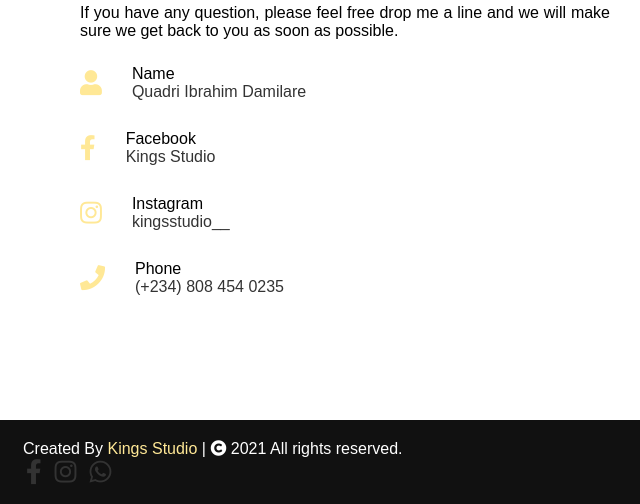
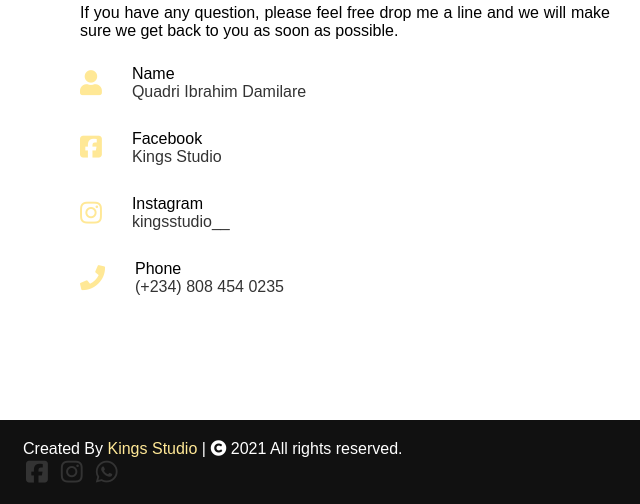
Before and after one commit to Kingsstudio/kingsstudio.github.io, a plain HTML site: page index.html in a window 1280 px wide. Shown: the part 4905-5409 px from the top of the page, 0-640 px from the left. Drawn offline with nearby package versions, Linux system fonts and the light colour scheme.

Commit message:
Update index.html

```diff
--- a/index.html
+++ b/index.html
@@ -214,7 +214,7 @@
                                 </div>
                             </div>
                             <div class="row">
-                                <i class=" fab fa-facebook-f"></i>
+				<i class="fa fa-facebook-square" aria-hidden="true"></i>
                                 <div class="info">
                                     <div class="head">Facebook</div>
                                     <div class="sub-title">Kings Studio</div>
@@ -268,7 +268,7 @@
         <footer>
             <span>Created By <a href="https://mail.google.com/mail/mu/mp/371/#co" target="_blank">Kings Studio</a> | <span class="fas fa-copyright"></span> 2021 All rights reserved.</span>
             <div class="footer-icons">
-                <a href="https://www.facebook.com/share/16FiBhpvdC/" target="_blank"><i class=" fab fa-facebook-f"></i></a>
+                <a href="https://www.facebook.com/share/16FiBhpvdC/" target="_blank"><i class="fa fa-facebook-square" aria-hidden="true"></i></a>
                 <a href="https://www.instagram.com/kingsstudio__/" target="_blank"><i class="fab fa-instagram"></i></a>
                 <a href="https://wa.me/message/P3VXJS7MLFB6P1" target="_blank"><i class="fab fa-whatsapp"></i></a>
             </div>
```
